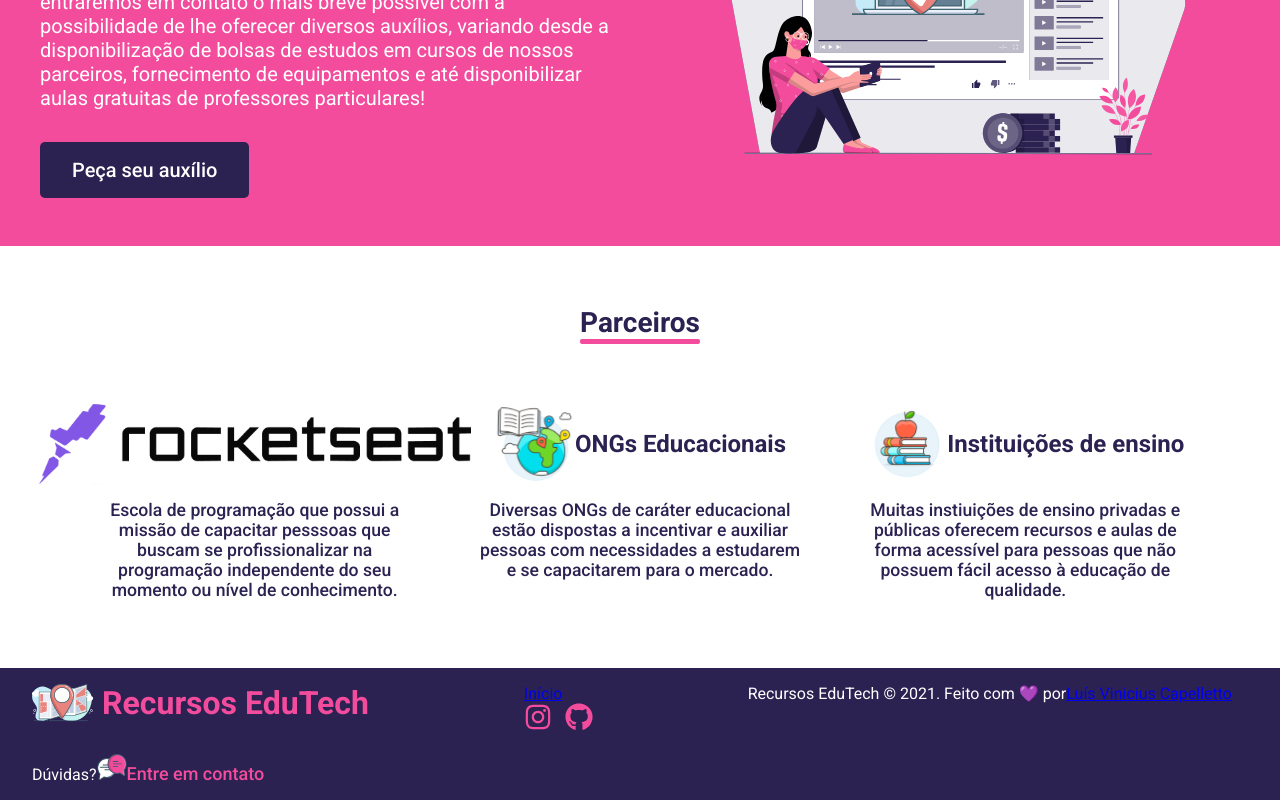
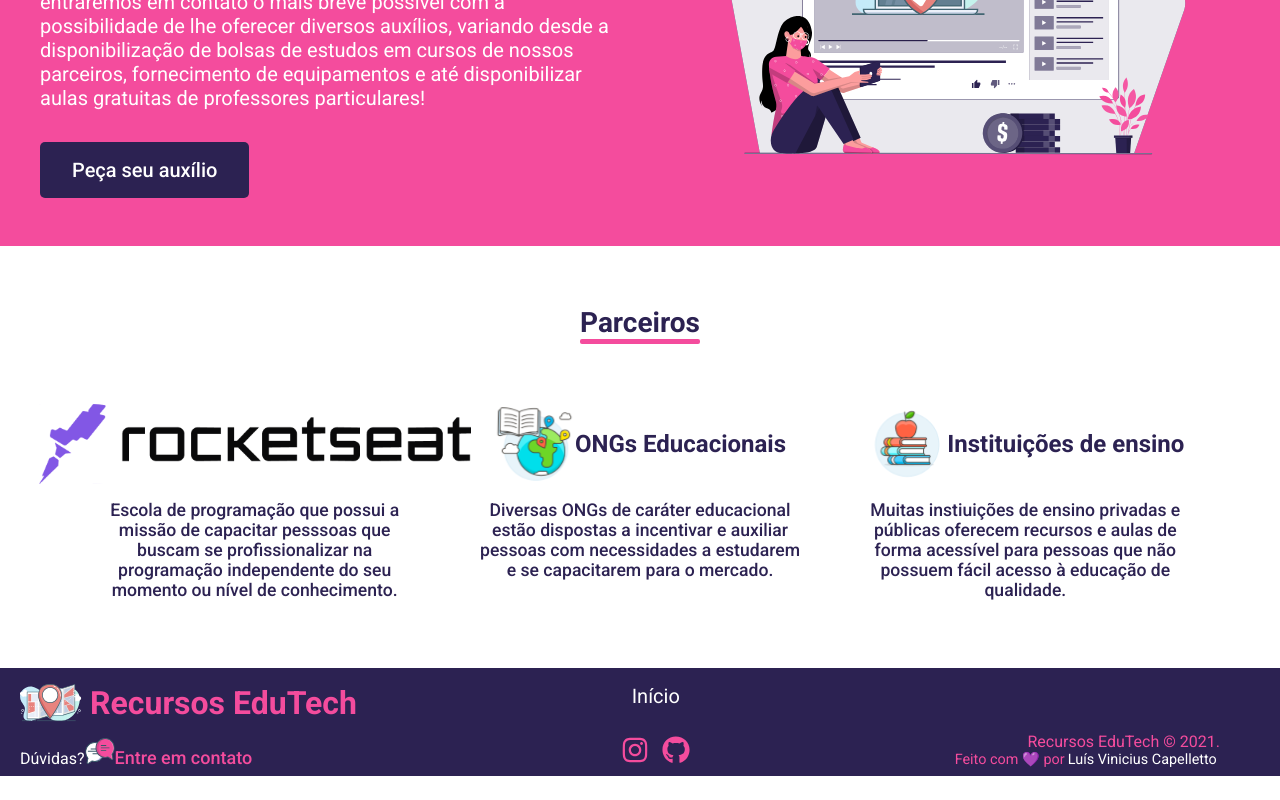
Before and after one commit to capelaum/recursos_edutech, a Next.js app: page / in a window 1280 px wide. Shown: the part 1583-2383 px from the top of the page. After the commit the page ends 2359 px from the top, so only its background shows below. Built offline with nearby package versions, Linux system fonts and the light colour scheme.

Commit message:
feat: Footer

```diff
--- a/src/components/Banner/index.tsx
+++ b/src/components/Banner/index.tsx
@@ -14,7 +14,7 @@ interface ButtonProps {
 
 export function Banner({ handleOpenContactModal }: ButtonProps) {
   return (
-    <Container>
+    <Container id="banner">
       <Contact>
         <ContactButton handleOpenContactModal={handleOpenContactModal} />
         <ContactSocial />
--- a/src/components/Banner/styles.ts
+++ b/src/components/Banner/styles.ts
@@ -56,6 +56,6 @@ export const HeroContent = styled.div`
     color: #fff;
     font-size: 1.75rem;
     font-weight: 400;
-    padding-bottom: 1.5rem;
+    padding: 1.5rem 0;
   }
 `;
--- a/src/components/Footer/index.tsx
+++ b/src/components/Footer/index.tsx
@@ -14,19 +14,23 @@ export function Footer({ handleOpenContactModal }: FooterProps) {
   return (
     <Container>
       <Content>
+        <div className="content_left">
+          <Logo />
           <div>
-          <Logo />
-          Dúvidas?
+            <span>Dúvidas?</span>
             <ContactButton handleOpenContactModal={handleOpenContactModal} />
           </div>
+        </div>
 
-        <div>
+        <div className="content_center">
           <Link href="#banner">Início</Link>
           <ContactSocial />
         </div>
 
-        <div>
-          Recursos EduTech © 2021. Feito com 💜 por
+        <div className="content_right">
+          Recursos EduTech © 2021.
+          <span>
+            Feito com 💜 por
             <a
               href="https://github.com/capelaum"
               target="_blank"
@@ -34,6 +38,7 @@ export function Footer({ handleOpenContactModal }: FooterProps) {
             >
               Luís Vinicius Capelletto
             </a>
+          </span>
         </div>
       </Content>
     </Container>
--- a/src/components/Footer/styles.ts
+++ b/src/components/Footer/styles.ts
@@ -3,7 +3,7 @@ import styled from "styled-components";
 export const Container = styled.footer`
   width: 100%;
   margin-top: 3rem;
-  padding: 1rem 2rem;
+  padding: 1rem 1.25rem 0.5rem 1.25rem;
 
   background-color: var(--color-primary);
 `;
@@ -12,8 +12,52 @@ export const Content = styled.footer`
   width: 100%;
   max-width: 1200px;
 
-  color: #fff;
-
   display: flex;
   justify-content: space-between;
+
+  color: var(--color-secondary);
+
+  .content_left {
+    & > div {
+      margin-top: 1rem;
+      & > span {
+        color: #fff;
+      }
+    }
+  }
+
+  .content_center {
+    display: flex;
+    flex-direction: column;
+    align-items: center;
+    justify-content: space-between;
+
+    & > a {
+      color: #fff;
+      text-decoration: none;
+      font-size: 1.25rem;
+
+      transition: all 0.3s;
+
+      &:hover {
+        color: var(--color-secondary);
+      }
+    }
+  }
+
+  .content_right {
+    display: flex;
+    flex-direction: column;
+    align-items: flex-end;
+    justify-content: flex-end;
+
+    span {
+      font-size: 0.9rem;
+      a {
+        padding: 0 0.2rem;
+        color: #fff;
+        text-decoration: none;
+      }
+    }
+  }
 `;
--- a/src/components/Logo/styles.ts
+++ b/src/components/Logo/styles.ts
@@ -9,8 +9,6 @@ export const Container = styled.h1`
 
   color: var(--color-secondary);
 
-  padding-bottom: 2rem;
-
   .logo_image {
     padding-right: 0.5rem;
     display: flex;
```
Lines whose indentation alone changed are shown as unchanged.
